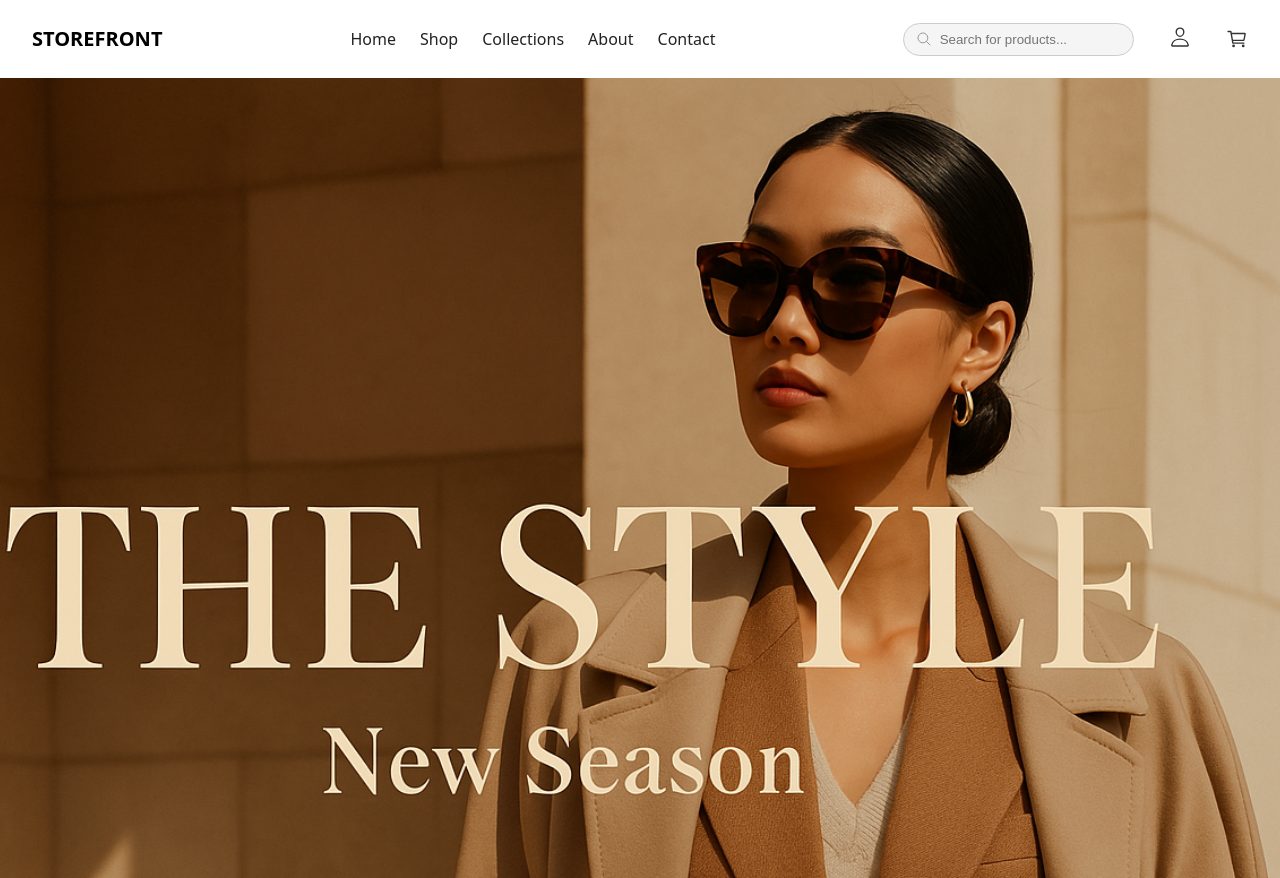
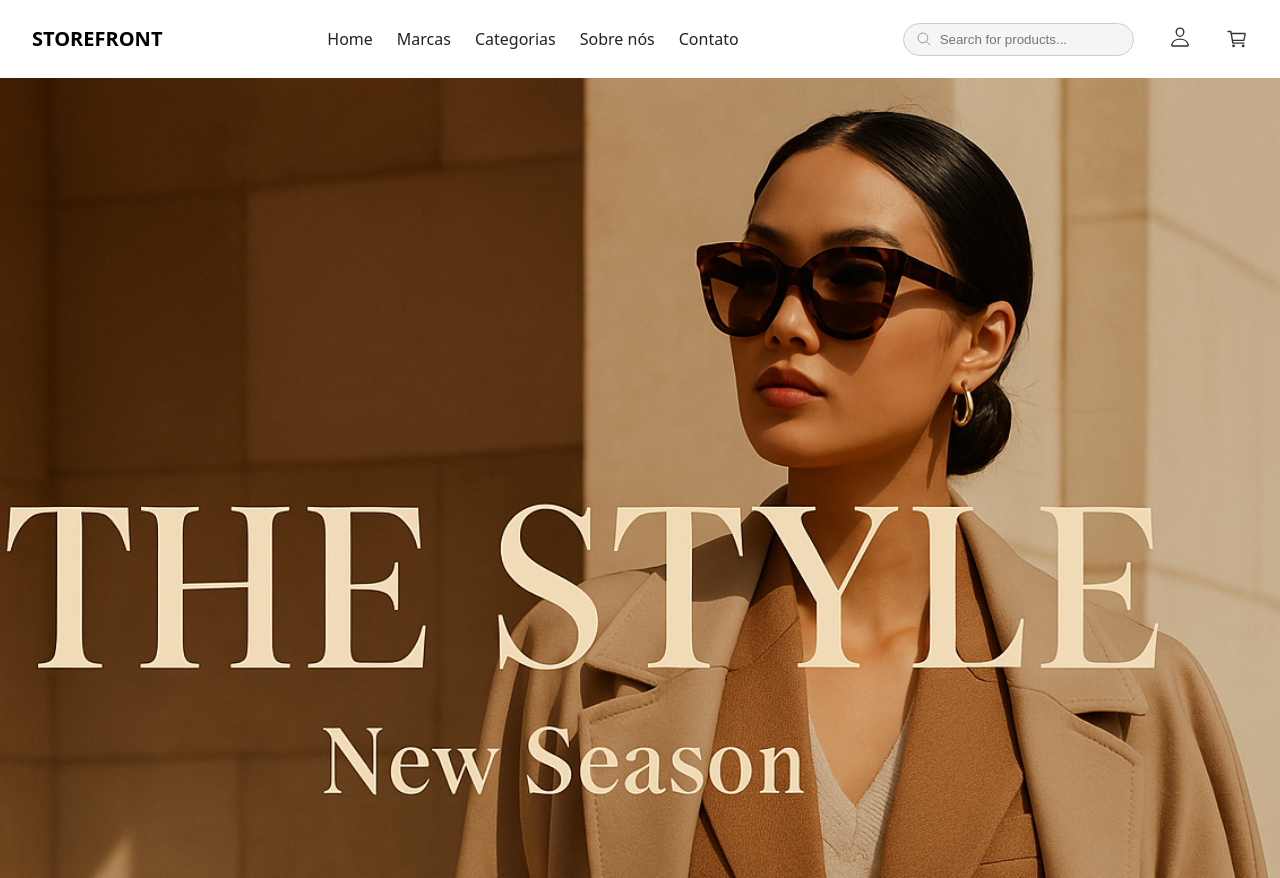
Before and after one commit to brunafeyh/store, a React (Vite) app: page / in a window 1280 px wide. Built offline with nearby package versions, Linux system fonts and the light colour scheme.

Commit message:
feat: implement tabs navigation in header

```diff
--- a/src/components/header/index.tsx
+++ b/src/components/header/index.tsx
@@ -5,9 +5,14 @@ import { IoClose } from "react-icons/io5"
 import './Header.scss'
 import { useAuth } from "../../hooks/use-auth"
 
+type Tab = {
+  label: string
+  href: string
+}
+
 type HeaderProps = {
   rightComponents?: React.ReactNode
-  tabs?: string[]
+  tabs?: Tab[]
 }
 
 const Header: FC<HeaderProps> = ({ rightComponents, tabs }) => {
@@ -34,8 +39,8 @@ const Header: FC<HeaderProps> = ({ rightComponents, tabs }) => {
 
         {tabs && (<nav className="tabs">
           {tabs.map((tab) => (
-            <a href="#" key={tab}>
-              {tab}
+            <a href={tab.href} key={tab.label}>
+              {tab.label}
             </a>
           ))}
         </nav>)}
--- a/src/pages/client/home/index.tsx
+++ b/src/pages/client/home/index.tsx
@@ -26,7 +26,14 @@ export const HomePage: FC = () => {
   return (
     <div>
       <Header
-        tabs={["Home", "Shop", "Collections", "About", "Contact"]}
+        tabs={[
+          { label: "Home", href: "/" },
+          { label: "Marcas", href: "/brands" },
+          { label: "Categorias", href: "/categories" },
+          { label: "Sobre nós", href: "/about" },
+          { label: "Contato", href: "/contact" },
+        ]}
+
         rightComponents={
           <>
             <div className="search-container">
```
